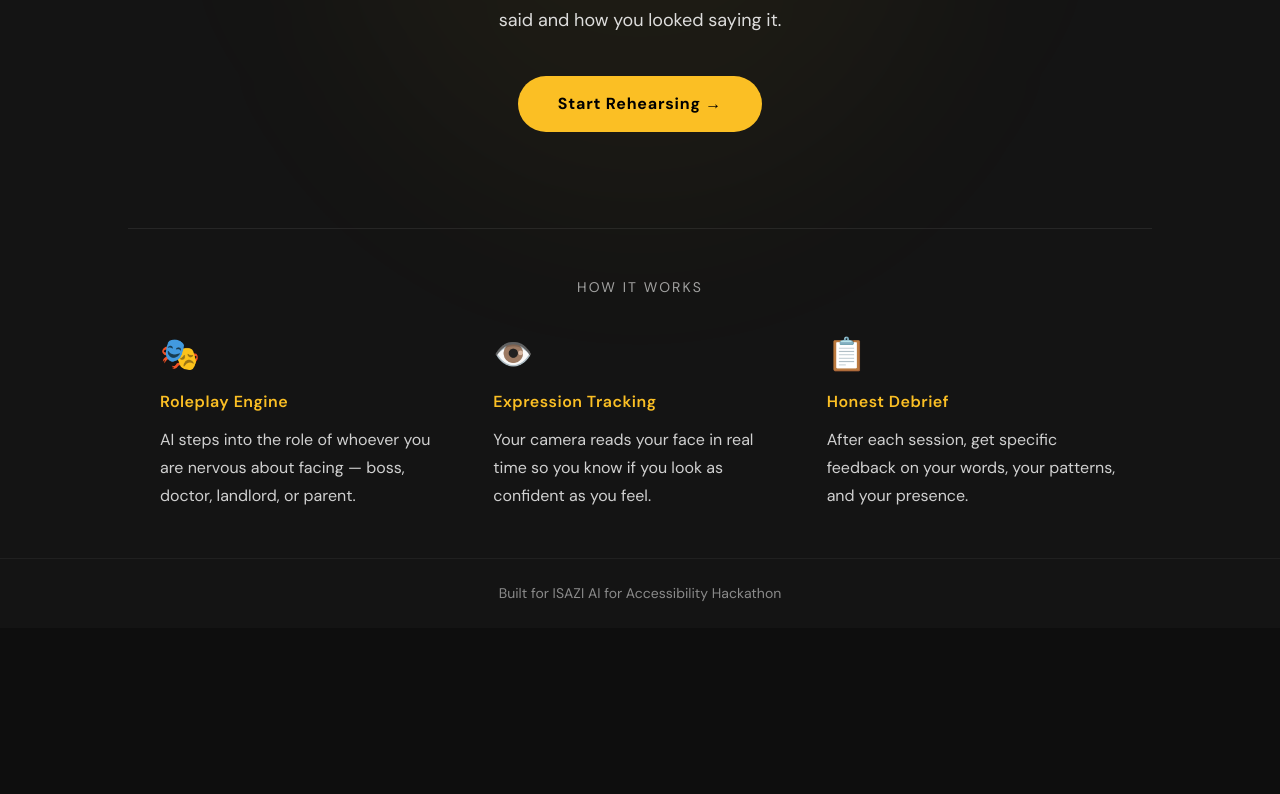
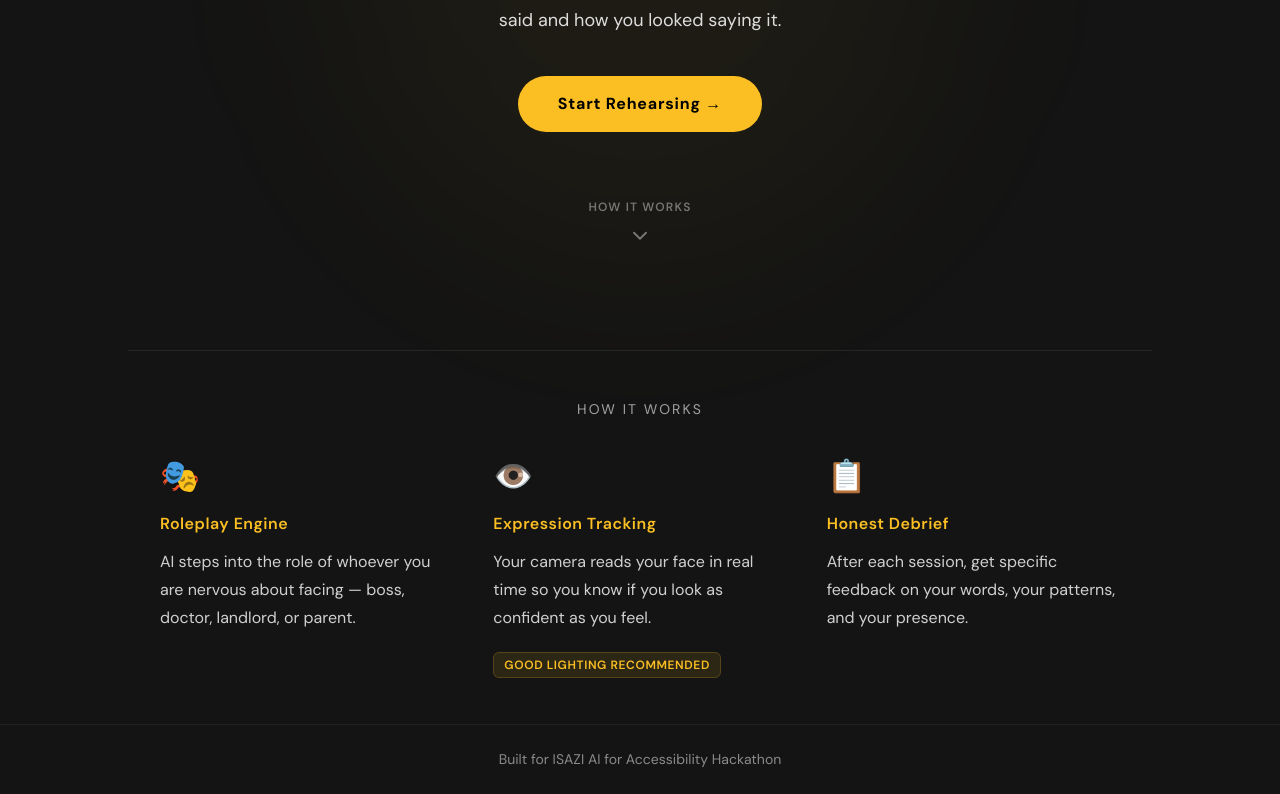
Before and after one commit to Iviwe-Gagayi/candour, a Next.js app: page / in a window 1280 px wide. Shown: the part 504-1298 px from the top of the page. Before the commit the page ends 1132 px from the top, so only its background shows below. Built offline with nearby package versions, Linux system fonts and the light colour scheme; a web font is replaced by a local one.

Commit message:
added 'how it works' scroll indicator to landingpage

```diff
--- a/app/page.tsx
+++ b/app/page.tsx
@@ -8,7 +8,6 @@ export default function Home() {
       className="flex flex-col"
     >
       {/* Skip navigation - screen reader / keyboard users */}
-
       <a href="#main-content" className="skip-link">
         Skip to main content
       </a>
@@ -128,6 +127,39 @@ export default function Home() {
           >
             Start Rehearsing →
           </Link>
+
+          {/* Bouncing Scroll Indicator */}
+          <div style={{ display: "flex", justifyContent: "center", marginTop: "3rem" }}>
+            <a
+              href="#how-it-works"
+              className="animate-bounce"
+              style={{
+                display: "flex",
+                flexDirection: "column",
+                alignItems: "center",
+                gap: "0.5rem",
+                color: "rgba(255,255,255,0.4)",
+                textDecoration: "none",
+                transition: "color 0.2s"
+              }}
+              onMouseEnter={(e) => (e.currentTarget.style.color = "#fbbf24")}
+              onMouseLeave={(e) => (e.currentTarget.style.color = "rgba(255,255,255,0.4)")}
+              onClick={(e) => {
+                e.preventDefault();
+                document.querySelector('#how-it-works')?.scrollIntoView({
+                  behavior: 'smooth'
+                });
+              }}
+              aria-label="Scroll to How it works"
+            >
+              <span style={{ fontSize: "0.75rem", textTransform: "uppercase", letterSpacing: "0.1em", fontWeight: 600 }}>
+                How it works
+              </span>
+              <svg width="24" height="24" viewBox="0 0 24 24" fill="none" stroke="currentColor" strokeWidth="2" strokeLinecap="round" strokeLinejoin="round">
+                <path d="M6 9l6 6 6-6" />
+              </svg>
+            </a>
+          </div>
         </div>
 
       </section>
@@ -135,6 +167,7 @@ export default function Home() {
 
       {/* Features */}
       <section
+        id="how-it-works"
         aria-labelledby="features-heading"
         style={{ borderTop: "1px solid rgba(255,255,255,0.075)" }}
         className="px-8 py-12 max-w-5xl mx-auto w-full"
@@ -196,6 +229,25 @@ export default function Home() {
               >
                 {f.desc}
               </p>
+
+              {/* Conditional Rendering for the Lighting Warning Badge */}
+              {f.title === "Expression Tracking" && (
+                <div style={{ marginTop: "0.5rem" }}>
+                  <span style={{
+                    background: "rgba(251,191,36,0.1)",
+                    color: "#fbbf24",
+                    border: "1px solid rgba(251,191,36,0.2)",
+                    padding: "4px 10px",
+                    borderRadius: "6px",
+                    fontSize: "0.75rem",
+                    fontWeight: 600,
+                    letterSpacing: "0.05em",
+                    textTransform: "uppercase"
+                  }}>
+                    Good lighting recommended
+                  </span>
+                </div>
+              )}
             </article>
           ))}
         </div>
```
